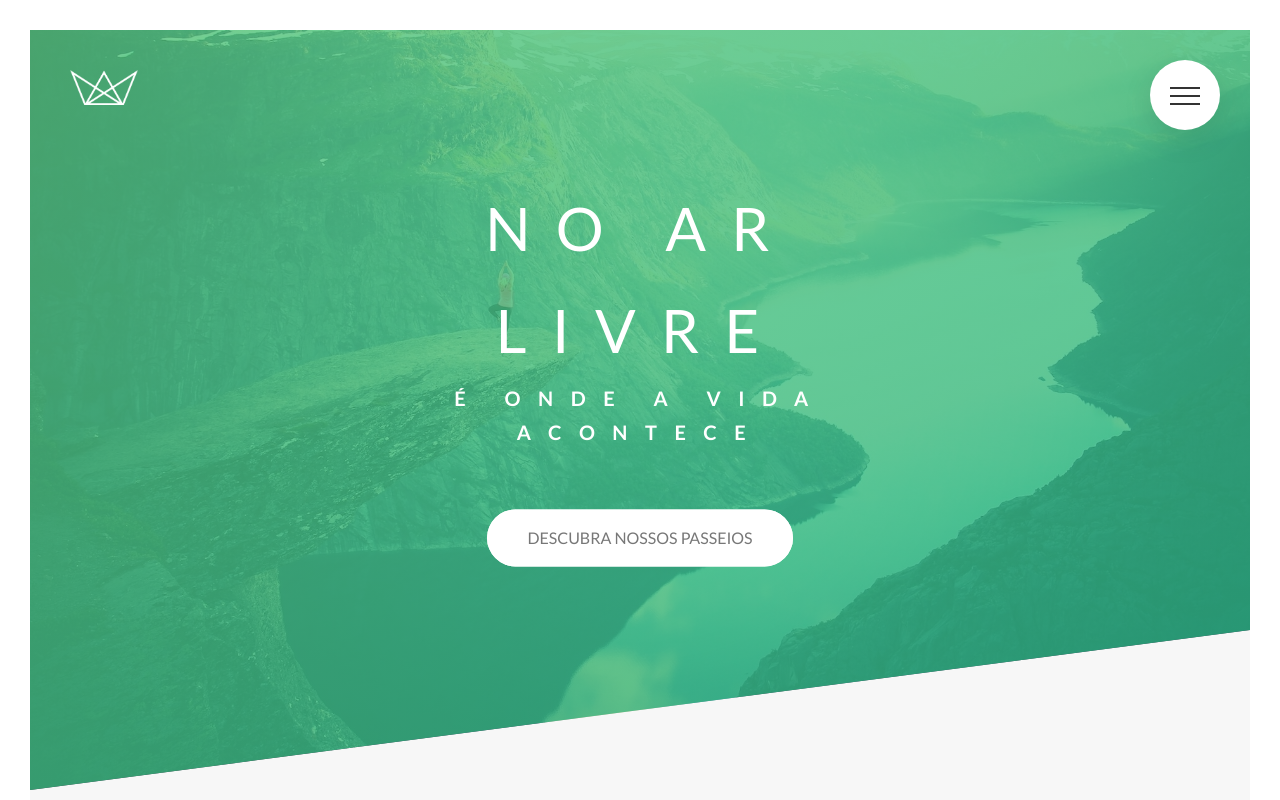
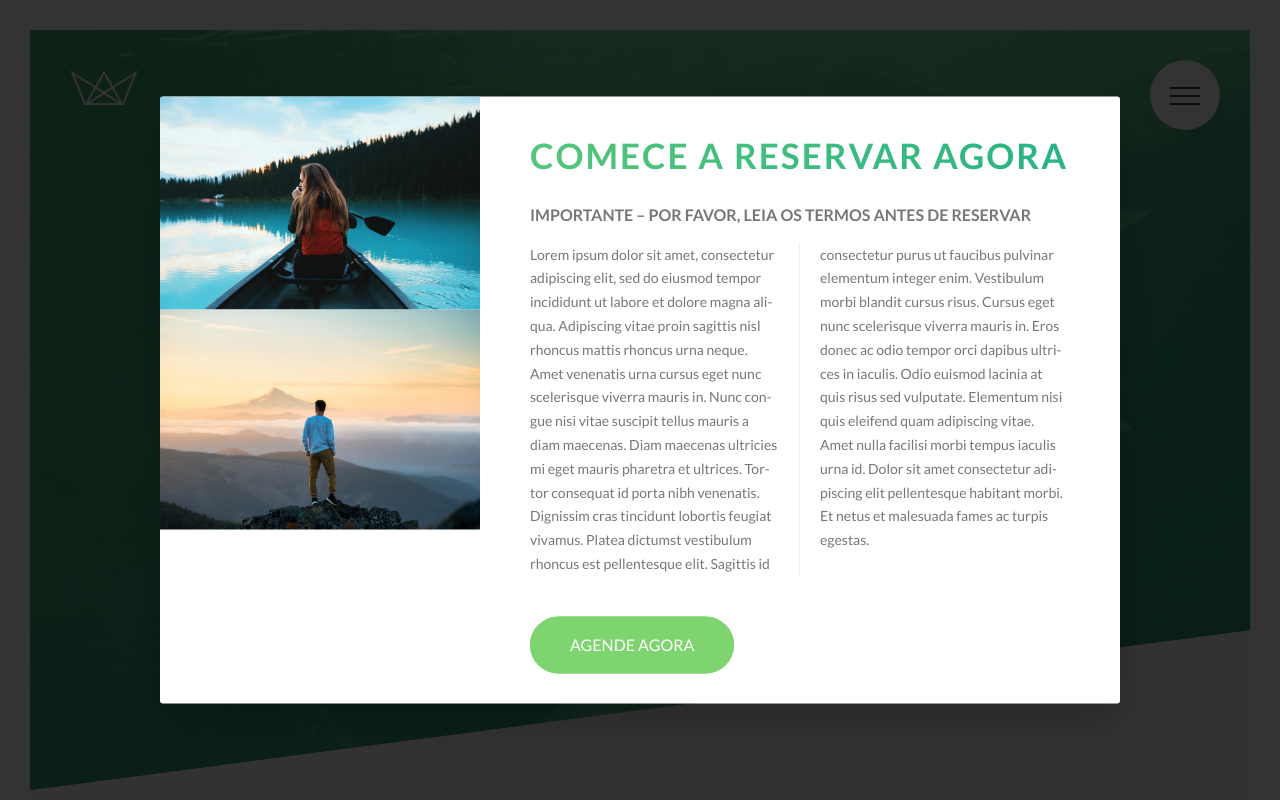
Before and after one commit to Andre-Junior/natours-, a website: page index.html in a window 1280 px wide. Shown: the top 800 px of the page. Drawn offline with Linux system fonts and the light colour scheme.

Commit message:
popup 01

```diff
--- a/index.html
+++ b/index.html
@@ -373,6 +373,24 @@
 
     </footer>
 
+    <div class="popup">
+        <div class="popup__content">
+            <div class="popup__left">
+                <img src="img/nat-8.jpg" alt="Foto passeio" class="popup__img">
+                <img src="img/nat-9.jpg" alt="Foto passeio" class="popup__img">
+            </div>
+
+            <div class="popup__right">
+                <h2 class="heading-secondary u-margin-bottom-small ">Comece a reservar agora</h2>
+                <h3 class="heading-tertiary u-margin-bottom-small">Importante &ndash; Por favor, leia os termos antes de reservar</h3>
+                <p class="popup__text">
+                    Lorem ipsum dolor sit amet, consectetur adipiscing elit, sed do eiusmod tempor incididunt ut labore et dolore magna aliqua. Adipiscing vitae proin sagittis nisl rhoncus mattis rhoncus urna neque. Amet venenatis urna cursus eget nunc scelerisque viverra mauris in. Nunc congue nisi vitae suscipit tellus mauris a diam maecenas. Diam maecenas ultricies mi eget mauris pharetra et ultrices. Tortor consequat id porta nibh venenatis. Dignissim cras tincidunt lobortis feugiat vivamus. Platea dictumst vestibulum rhoncus est pellentesque elit. Sagittis id consectetur purus ut faucibus pulvinar elementum integer enim. Vestibulum morbi blandit cursus risus. Cursus eget nunc scelerisque viverra mauris in. Eros donec ac odio tempor orci dapibus ultrices in iaculis. Odio euismod lacinia at quis risus sed vulputate. Elementum nisi quis eleifend quam adipiscing vitae. Amet nulla facilisi morbi tempus iaculis urna id. Dolor sit amet consectetur adipiscing elit pellentesque habitant morbi. Et netus et malesuada fames ac turpis egestas.
+                </p>
+                <a href="#" class="btn btn--green">Agende agora</a>
+            </div>
+        </div>
+    </div>
+
 </body>
 
 </html>
--- /dev/null
+++ b/sass/components/_popup.scss
@@ -0,0 +1,51 @@
+.popup {
+    background-color: rgba($color-black, .8);
+    width: 100%;
+    height: 100vh;
+    position: fixed;
+    top: 0;
+    left: 0;
+    z-index: 9999;
+
+
+    &__content {
+        @include absCenter;
+        background-color: $color-white;
+        width: 75%;
+        box-shadow: 0 2rem 4rem rgba($color-black, .2);
+        border-radius: 3px;
+        display: table;
+        overflow: hidden;
+    }
+
+    &__left {
+        width: 33.333333%;
+        display: table-cell;
+    }
+
+    &__right {
+        width: 66.6666667%;
+        display: table-cell;
+        vertical-align: middle;
+        padding: 3rem 5rem;
+    }
+
+    &__img {
+        display: block;
+        width: 100%;
+    }
+
+    &__text {
+        font-size: 1.4rem;
+        margin-bottom: 4rem;
+
+        column-count: 2;
+        column-gap: 4rem;
+        column-rule: 1px solid $color-grey-light-2;
+
+        -moz-hyphens: auto;
+        -ms-hyphens: auto;
+        -webkit-hyphens: auto;
+        hyphens: auto;
+    }
+}
--- a/sass/main.scss
+++ b/sass/main.scss
@@ -13,6 +13,7 @@
 @import "components/composition";
 @import "components/feature-box";
 @import "components/form";
+@import "components/popup";
 @import "components/story";
 
 @import "layout/footer";
@@ -20,4 +21,5 @@
 @import "layout/header";
 @import "layout/navigation";
 
+
 @import "pages/home";
```
Also changed, not shown: css/style.css.
